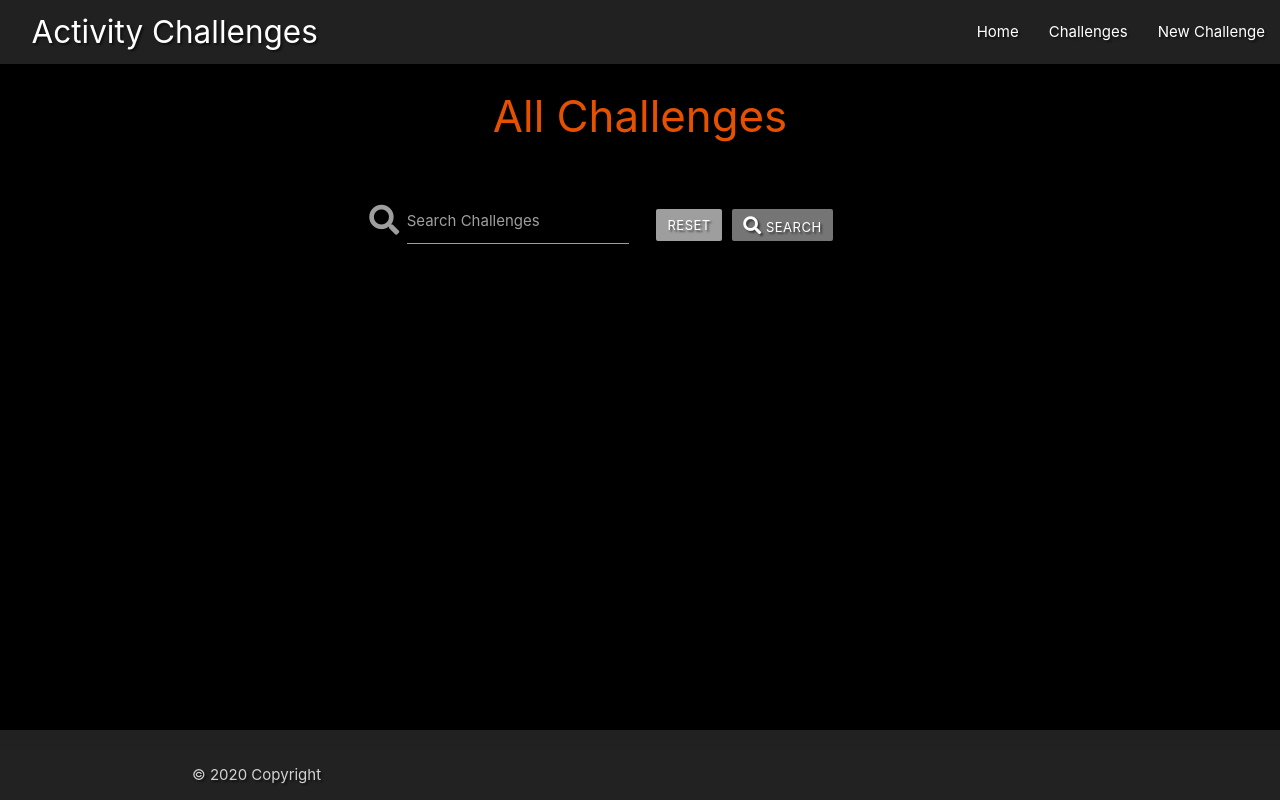
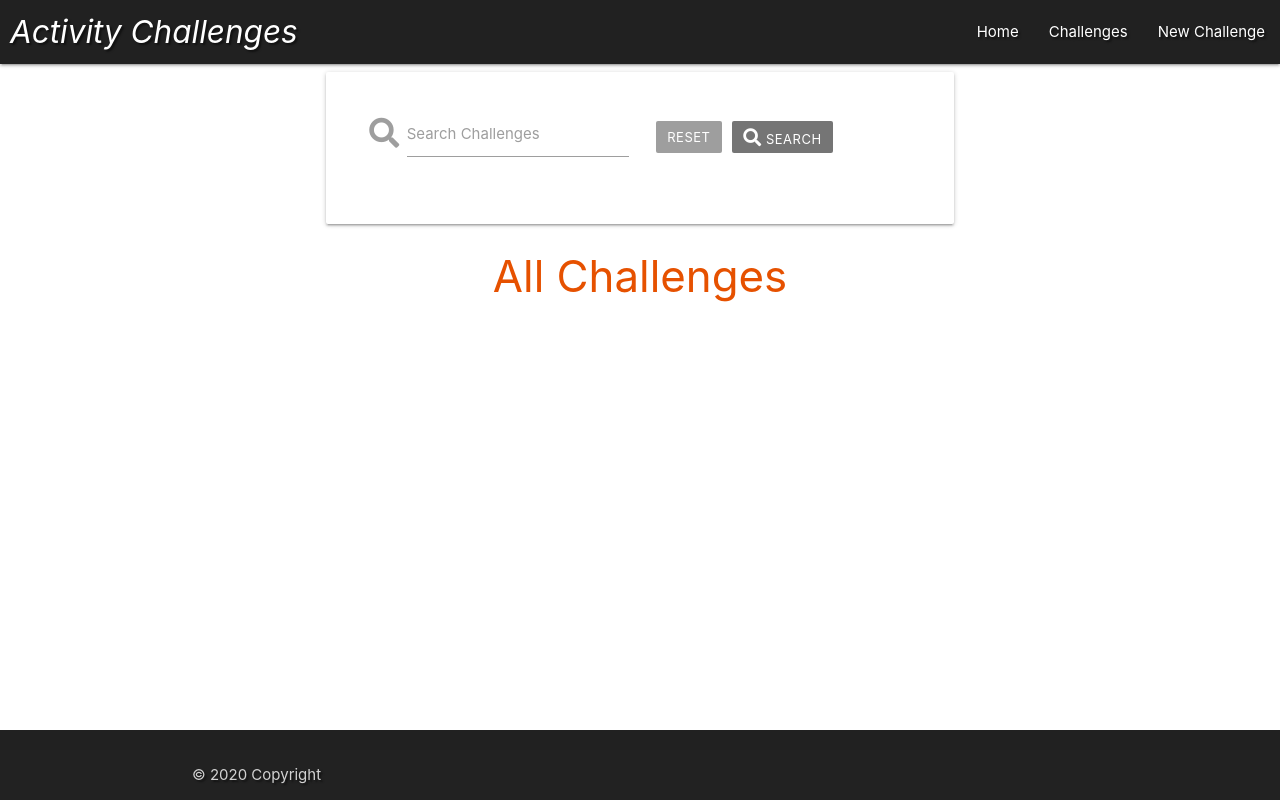
Before and after one commit to boomernag/activity-challenges, a Flask app: page / in a window 1280 px wide. Run offline with Flask 2, Linux system fonts and the light colour scheme; data that the repository does not hold is empty; some libraries are stand-ins or nearby versions.

Commit message:
Fix styling [add white background, change hover-effects]

```diff
--- a/static/css/style.css
+++ b/static/css/style.css
@@ -18,11 +18,16 @@
   size: 30px;
 }
 
+a.brand-logo {
+    font-style: oblique;
+    margin-left: 10px;
+}
 /* --- Icons on challenge card for edit and delete ---- */
 .fa-pencil-alt:before {
   position: absolute;
-  right: 20px;
-  margin: 10px;
+  top: 0;
+  margin-top: 5px;
+  right: 30px;
 }
 
 .fa-pencil:hover {
@@ -31,8 +36,9 @@
 
 .fa-trash-alt:before {
   position: absolute;
-  right: 0;
-  margin: 10px;
+  top: 0;
+  margin-top: 5px;
+  right: 10px;
 }
 
 /* --- classes for activate and complete buttons --- */
@@ -48,27 +54,11 @@
   margin-right: 10px;
 }
 
-/* --- buttons hover color --- */
-
-.btn-small.reset:hover {
-  color: red;
-  border: 1px solid;
-  border-color: white;
-  text-shadow: none;
-}
-
-.btn-small.search:hover {
-  color: white;
-  border: 1px solid;
-  background: transparent;
-}
-
 /* --- sticky footer --- */
 body {
   display: flex;
   min-height: 100vh;
   flex-direction: column;
-  background: black;
 }
 
 main {
@@ -81,6 +71,13 @@ main {
     display: none;
   }
 }
+
+@media screen and (max-width: 380px) {
+  a.brand-logo {
+    font-size: 15px;
+  }
+}
+
 @media screen and (max-width: 899px) {
   a.brand-logo {
     font-size: 20px;
@@ -88,13 +85,18 @@ main {
     margin-left: 1em;
   }
 }
-@media screen and (min-width: 900px) {
-  a.brand-logo {
-    margin-left: 1em;
+
+@media only screen and (max-width: 992px) {
+    nav .brand-logo {
+    left: 0%;
+    -webkit-transform: translateX(0%);
+    transform: translateX(0%);
   }
 }
 
 /* --- Button hover effect --- */
+
+/*----floating */
 @-webkit-keyframes hvr-bob {
   0% {
     -webkit-transform: translateY(-8px);
@@ -160,3 +162,20 @@ main {
   -webkit-animation-direction: normal, alternate;
   animation-direction: normal, alternate;
 }
+
+/*--- Border Fade */
+.hvr-border-fade {
+  display: inline-block;
+  vertical-align: middle;
+  -webkit-transform: perspective(1px) translateZ(0);
+  transform: perspective(1px) translateZ(0);
+  box-shadow: 0 0 1px rgba(0, 0, 0, 0);
+  -webkit-transition-duration: 0.3s;
+  transition-duration: 0.3s;
+  -webkit-transition-property: box-shadow;
+  transition-property: box-shadow;
+  box-shadow: inset 0 0 0 0px #e1e1e1, 0 0 1px rgba(0, 0, 0, 0);
+}
+.hvr-border-fade:hover, .hvr-border-fade:focus, .hvr-border-fade:active {
+  box-shadow: inset 0 0 0 1px #ec7f22, 0 0 1px rgba(0, 0, 0, 0);
+}
--- a/static/js/scripts.js
+++ b/static/js/scripts.js
@@ -1,4 +1,5 @@
-$(document).ready(function(){
-    $(".sidenav").sidenav();
-    $('.tooltipped').tooltip();
+$(document).ready(function () {
+  $(".sidenav").sidenav();
+  $(".tooltipped").tooltip();
+  $("#flash").delay(2000).slideUp(300);
 });
--- a/templates/base.html
+++ b/templates/base.html
@@ -63,7 +63,7 @@
       <!-- flash messages -->
       {% with messages = get_flashed_messages() %} {% if messages %} {% for
       message in messages %}
-      <div class="row flashes">
+      <div id="flash" class="row flashes">
         <h4 class="light-blue lighten-4 center-align">{{ message }}</h4>
       </div>
       {% endfor %} {% endif %} {% endwith %}
--- a/templates/challenges.html
+++ b/templates/challenges.html
@@ -1,8 +1,8 @@
 {% extends "base.html" %} {% block content %}
 
-<h3 class="orange-text text-darken-4 center-align">All Challenges</h3>
+
 <div class="div container">
-  <div class="row card-panel transparent">
+  <div class="row card-panel no-border">
     <form action="{{ url_for('search') }} " method="post" class="form">
       <div class="row valign-wrapper center-align">
         <div class="input-field col s12 m8">
@@ -21,12 +21,12 @@
         <div class="col s12 m8">
           <a
             href=" {{ url_for('get_challenges') }} "
-            class="col grey btn-small reset text-shadow"
+            class="col grey btn-small reset hvr-border-fade"
             >Reset</a
           >
           <button
             type="submit"
-            class="col grey darken-1 btn-small search text-shadow"
+            class="col grey darken-1 btn-small search hvr-border-fade"
           >
             <i class="fas fa-search"></i> Search
           </button>
@@ -35,12 +35,12 @@
     </form>
   </div>
 </div>
-
+<h3 class="orange-text text-darken-4 center-align">All Challenges</h3>
 {% for challenge in challenges %}
 <div class="container">
   <div class="row">
     <div class="card white">
-      <div class="orange">
+      <div class="white">
         {% if challenge.activated == "false" %}
         <a
           class="card-icon fas fa-pencil-alt prefix grey-text"
@@ -74,7 +74,7 @@
         </label>
         {% if challenge.activated == "false" %}
         <a
-          class="btn activate hvr-bob white fas fa-flag-checkered prefix grey-text tooltipped"
+          class="btn activate hvr-bob fas fa-flag-checkered prefix white-text tooltipped"
           data-position="top"
           data-tooltip="Activate challenge"
           href="{{ url_for('activated_challenge', challenge_id=challenge._id) }}"
--- a/templates/home.html
+++ b/templates/home.html
@@ -15,16 +15,16 @@
           class="validate"
           required
         />
-        <label for="query">Search Challenges</label>
+        <label for="query" class="display-none">Search Challenges</label>
       </div>
 
       <div class="col s12 m8">
         <a
           href=" {{ url_for('home', id=Null) }} "
-          class="grey btn-small reset text-shadow"
+          class="grey btn-small reset hvr-border-fade"
           >Reset</a
         >
-        <button type="submit" class="grey darken-1 btn-small search text-shadow">
+        <button type="submit" class="grey darken-1 btn-small search hvr-border-fade">
           <i class="fas fa-search"></i> Search
         </button>
       </div>
```
